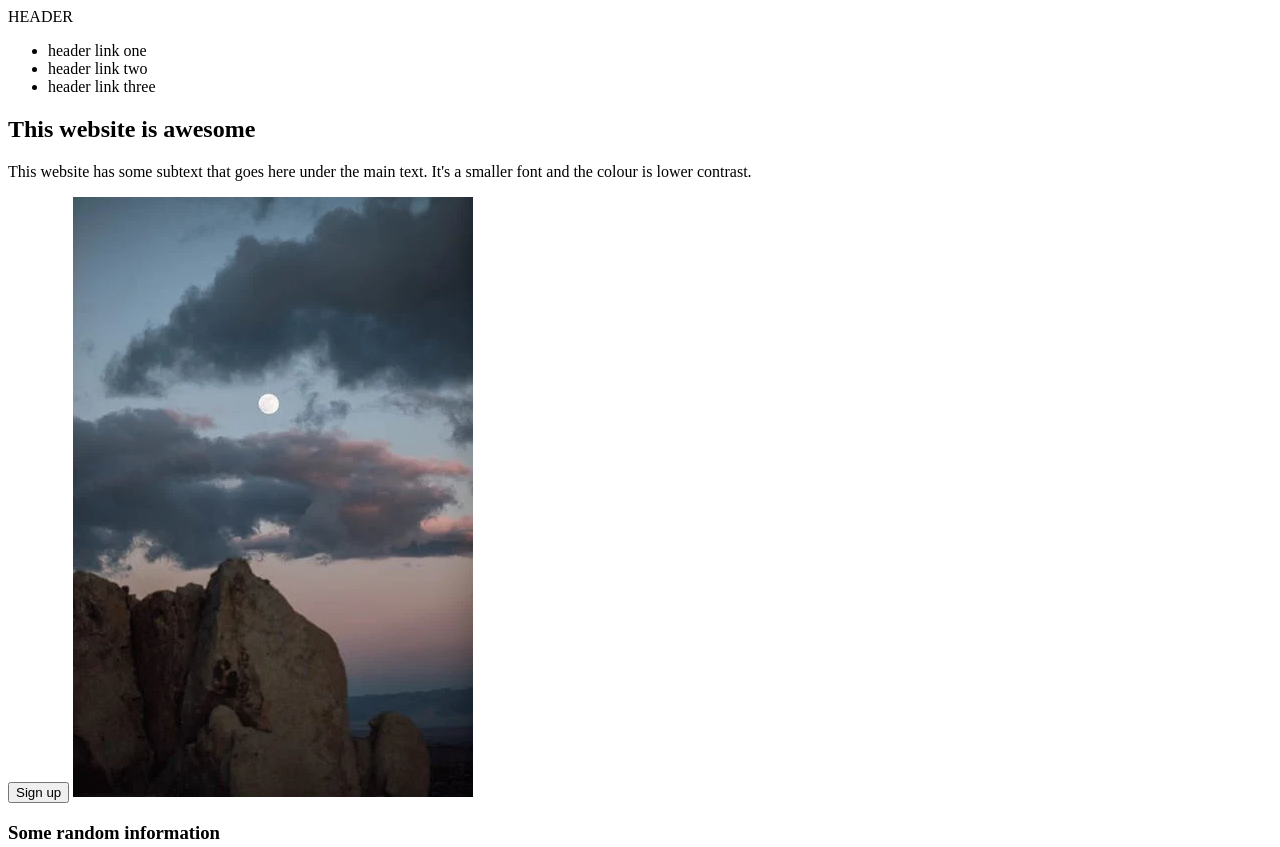
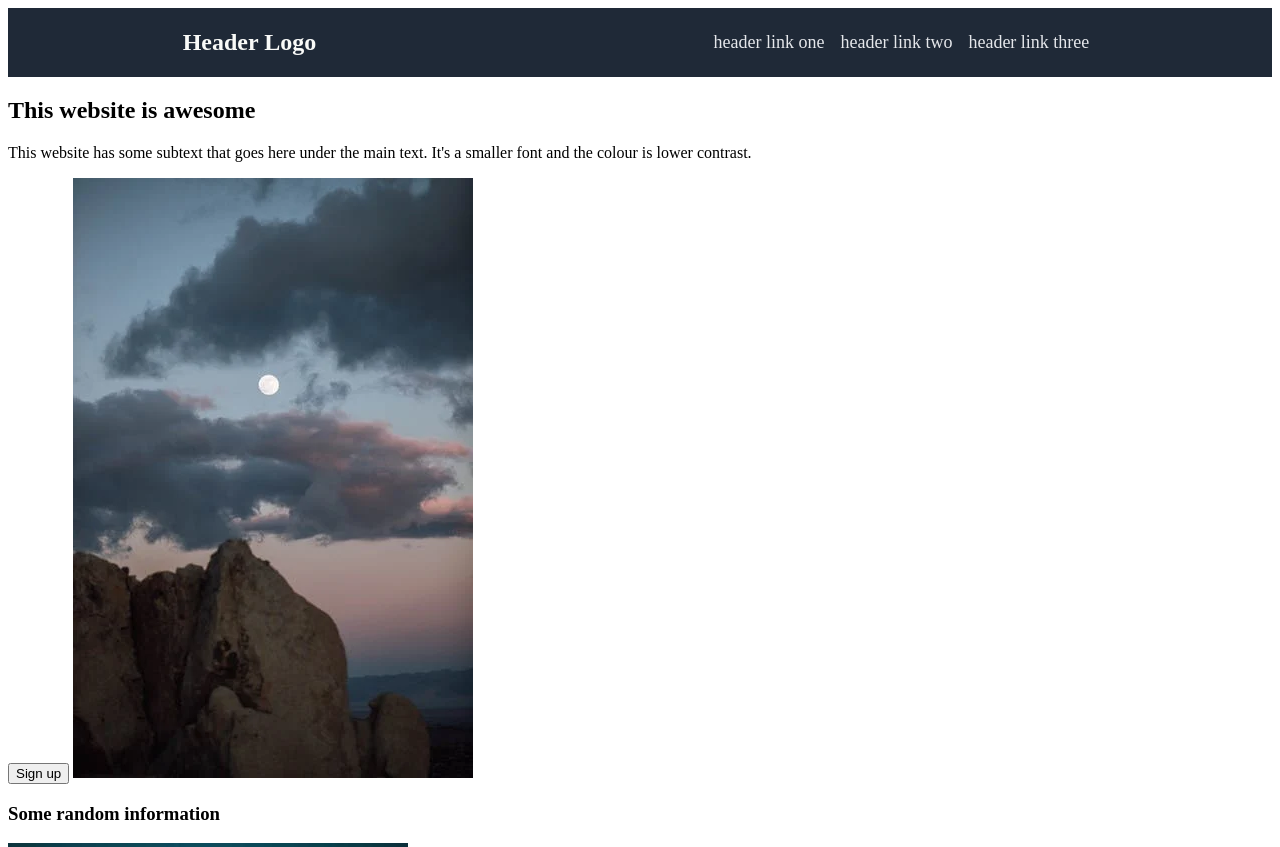
Before and after one commit to Michywiththelocdhair/landing-page, a plain HTML site: page index.html in a window 1280 px wide. Shown: the top 847 px of the page. Drawn offline with Linux system fonts and the light colour scheme.

Commit message:
Add css to the header

```diff
--- a/index.html
+++ b/index.html
@@ -3,15 +3,17 @@
     <head>
         <meta charset="UTF-8">
         <title>Landing Page</title>
-        <link rel="stylesheet" href="styles.css">
+        <link rel="stylesheet" href="style.css">
     </head>
     <body>
-        <div>HEADER</div>
-        <ul>
-            <li>header link one</li>
-            <li>header link two</li>
-            <li>header link three</li>
-        </ul>
+        <div class="header">
+         <div class="logo"><strong>Header Logo</strong></div>
+          <ul>
+             <li>header link one</li>
+             <li>header link two</li>
+             <li>header link three</li>
+         </ul>
+        </div>
         <h2>This website is awesome</h2>
         <p>This website has some subtext that goes here under the main text. It's a smaller font and the colour is lower contrast.</p>
         <button>Sign up</button>
--- a/style.css
+++ b/style.css
@@ -0,0 +1,22 @@
+.header {
+    display: flex;
+    justify-content: space-around;
+    align-items: center ;
+    background-color: #1F2937;
+}
+
+ul {
+    list-style: none;
+    display: flex;
+}
+
+li {
+    margin: 8px;
+    font-size: 18px;
+    color: #e5e7eb;
+}
+
+.logo {
+    font-size: 24px;
+    color: #f9faf8;
+}
```
